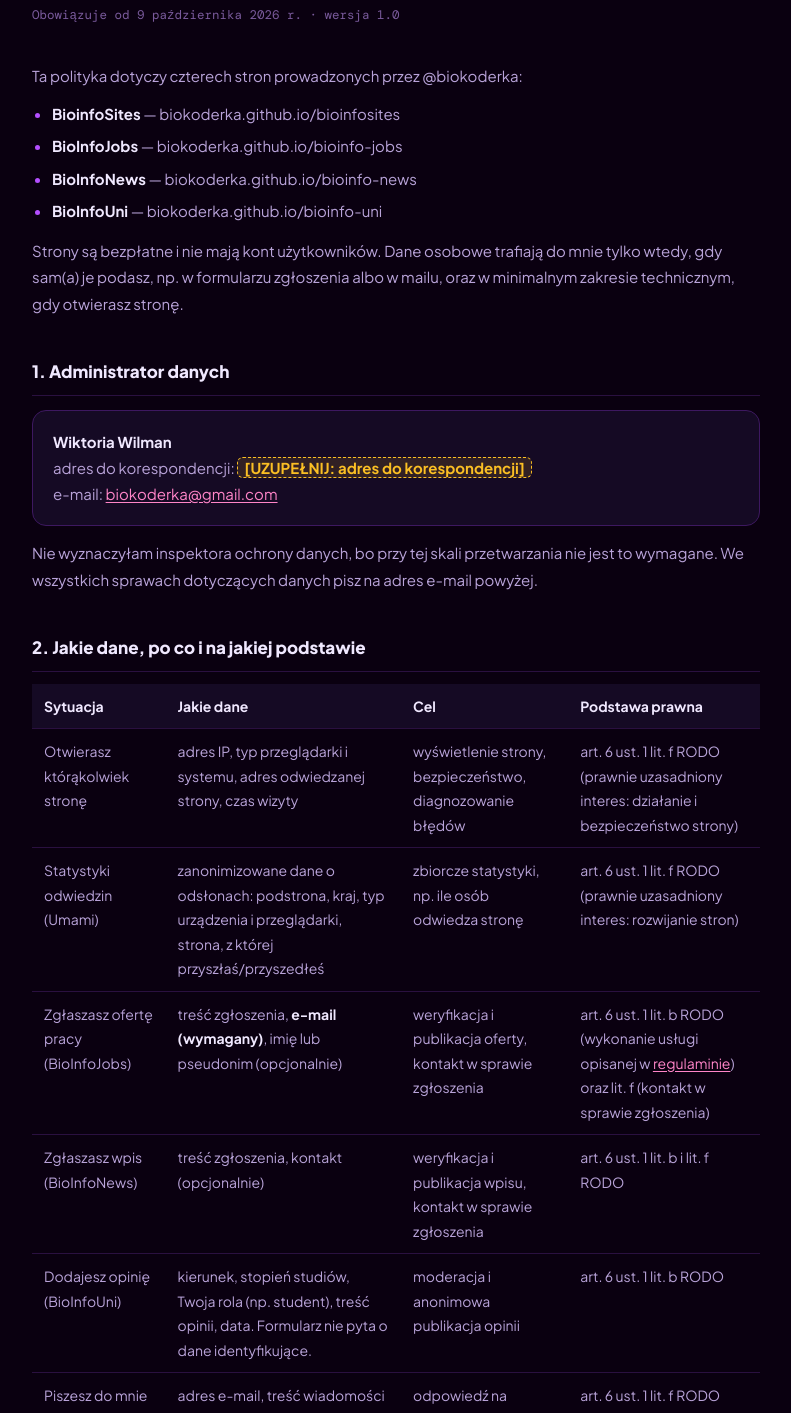
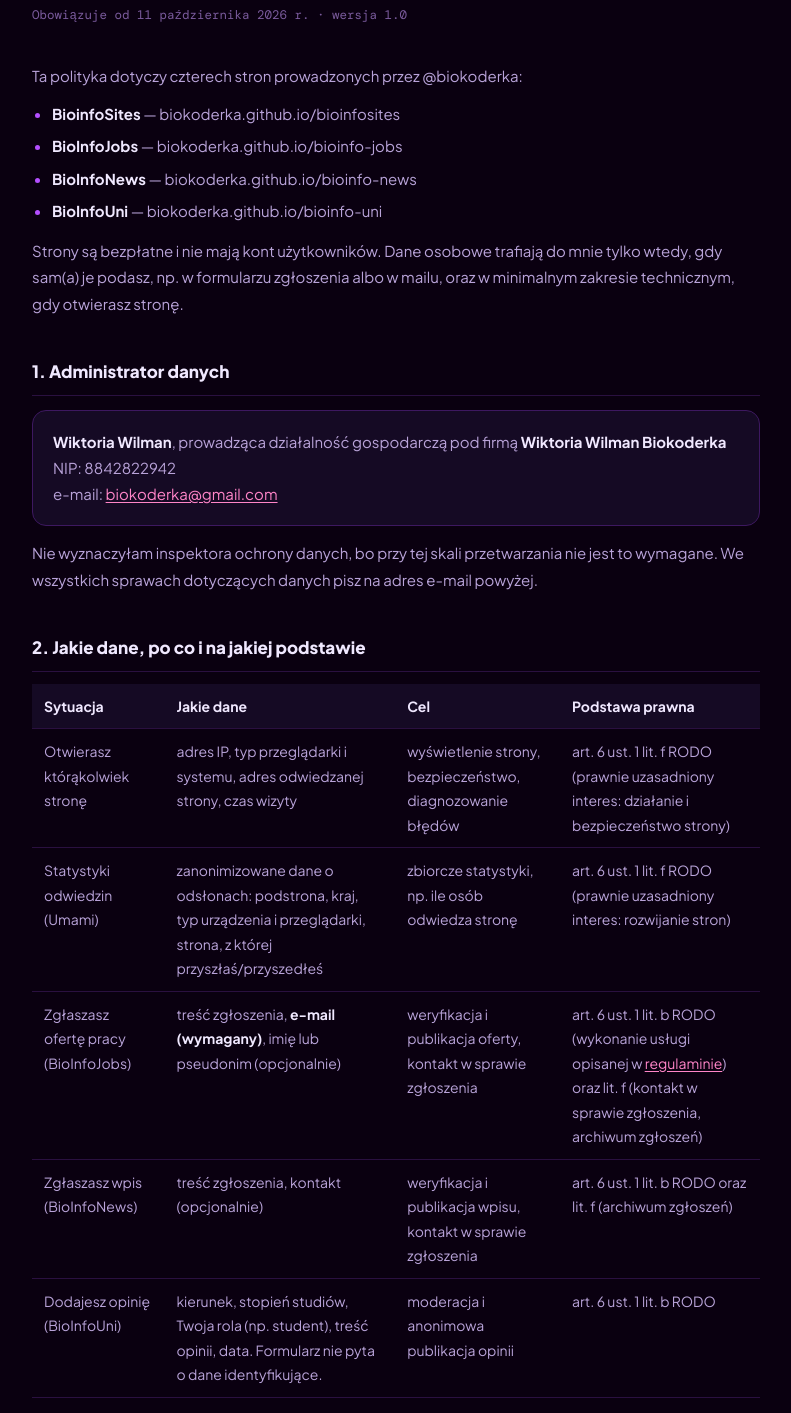
Before and after one commit to biokoderka/bioinfosites, a plain HTML site: page polityka-prywatnosci.html in a window 1280 px wide. Shown: the part 183-1596 px from the top of the page, without its empty margins (244-1035 px from the left). Drawn offline with nearby package versions, Linux system fonts and the light colour scheme.

Commit message:
Add files via upload

```diff
--- a/polityka-prywatnosci.html
+++ b/polityka-prywatnosci.html
@@ -40,7 +40,6 @@
   table{width:100%;border-collapse:collapse;font-size:14px;min-width:520px;}
   th,td{text-align:left;vertical-align:top;padding:10px 12px;border-bottom:1px solid var(--border);color:var(--text2);}
   th{color:var(--text);font-weight:700;background:var(--card);}
-  .todo{background:rgba(251,191,36,.12);color:var(--warn);border:1px dashed var(--warn);border-radius:6px;padding:0 6px;font-weight:700;}
   footer{border-top:1px solid var(--border);margin-top:56px;padding-top:20px;font-family:'DM Mono',monospace;font-size:12px;color:var(--muted);}
   footer a{color:var(--muted);}
 </style>
@@ -50,7 +49,7 @@
   <a class="back" href="./#home">← Wróć do BioinfoSites</a>
   <div class="eyebrow">bioinfosites · bioinfojobs · bioinfonews · bioinfouni</div>
   <h1>Polityka prywatności</h1>
-  <p class="meta">Obowiązuje od 9 października 2026 r. · wersja 1.0</p>
+  <p class="meta">Obowiązuje od 11 października 2026 r. · wersja 1.0</p>
 
   <p>Ta polityka dotyczy czterech stron prowadzonych przez @biokoderka:</p>
   <ul>
@@ -63,8 +62,8 @@
 
   <h2>1. Administrator danych</h2>
   <div class="box">
-    <p><strong>Wiktoria Wilman</strong><br>
-    adres do korespondencji: <span class="todo">[UZUPEŁNIJ: adres do korespondencji]</span><br>
+    <p><strong>Wiktoria Wilman</strong>, prowadząca działalność gospodarczą pod firmą <strong>Wiktoria Wilman Biokoderka</strong><br>
+    NIP: 8842822942<br>
     e-mail: <a href="mailto:biokoderka@gmail.com">biokoderka@gmail.com</a></p>
   </div>
   <p>Nie wyznaczyłam inspektora ochrony danych, bo przy tej skali przetwarzania nie jest to wymagane. We wszystkich sprawach dotyczących danych pisz na adres e-mail powyżej.</p>
@@ -90,13 +89,13 @@
         <td>Zgłaszasz ofertę pracy (BioInfoJobs)</td>
         <td>treść zgłoszenia, <strong>e-mail (wymagany)</strong>, imię lub pseudonim (opcjonalnie)</td>
         <td>weryfikacja i publikacja oferty, kontakt w sprawie zgłoszenia</td>
-        <td>art. 6 ust. 1 lit. b RODO (wykonanie usługi opisanej w <a href="regulamin.html">regulaminie</a>) oraz lit. f (kontakt w sprawie zgłoszenia)</td>
+        <td>art. 6 ust. 1 lit. b RODO (wykonanie usługi opisanej w <a href="regulamin.html">regulaminie</a>) oraz lit. f (kontakt w sprawie zgłoszenia, archiwum zgłoszeń)</td>
       </tr>
       <tr>
         <td>Zgłaszasz wpis (BioInfoNews)</td>
         <td>treść zgłoszenia, kontakt (opcjonalnie)</td>
         <td>weryfikacja i publikacja wpisu, kontakt w sprawie zgłoszenia</td>
-        <td>art. 6 ust. 1 lit. b i lit. f RODO</td>
+        <td>art. 6 ust. 1 lit. b RODO oraz lit. f (archiwum zgłoszeń)</td>
       </tr>
       <tr>
         <td>Dodajesz opinię (BioInfoUni)</td>
@@ -145,8 +144,8 @@
 
   <h2>5. Jak długo przechowuję dane</h2>
   <ul>
-    <li><strong>Zgłoszenia z formularzy i e-maile:</strong> <span class="todo">[POTWIERDŹ]</span> do 12 miesięcy od rozpatrzenia zgłoszenia lub zakończenia korespondencji, chyba że dłuższe przechowywanie jest potrzebne do obrony przed roszczeniami.</li>
-    <li><strong>Opublikowane oferty, wpisy i opinie:</strong> dopóki są widoczne na stronie albo w archiwum. Nie zawierają danych zgłaszających.</li>
+    <li><strong>Zgłoszenia z formularzy i e-maile:</strong> bez z góry określonego terminu. Przechowuję je jako archiwum zgłoszeń przez cały czas prowadzenia stron, żeby móc wrócić do historii oferty lub wpisu, wyjaśnić wątpliwości co do jego źródła i bronić się przed ewentualnymi roszczeniami (art. 6 ust. 1 lit. f RODO). W każdej chwili możesz zażądać usunięcia swojego adresu e-mail i imienia ze zgłoszenia albo wnieść sprzeciw. Wtedy usunę Twoje dane, chyba że będą mi niezbędne do obrony przed roszczeniami. Po zamknięciu stron usunę całe archiwum.</li>
+    <li><strong>Opublikowane oferty, wpisy i opinie:</strong> bez z góry określonego terminu, na stronie albo w archiwum. Nie zawierają danych zgłaszających.</li>
     <li><strong>Logi serwera:</strong> zgodnie z zasadami GitHub i Vercel, zwykle przez kilka tygodni.</li>
     <li><strong>Statystyki Umami:</strong> tylko dane zbiorcze, których nie da się powiązać z konkretną osobą.</li>
     <li><strong>Newsletter:</strong> do wycofania zgody (wypisania się).</li>
```
Also changed, not shown: regulamin.html (+4 -5 lines).
